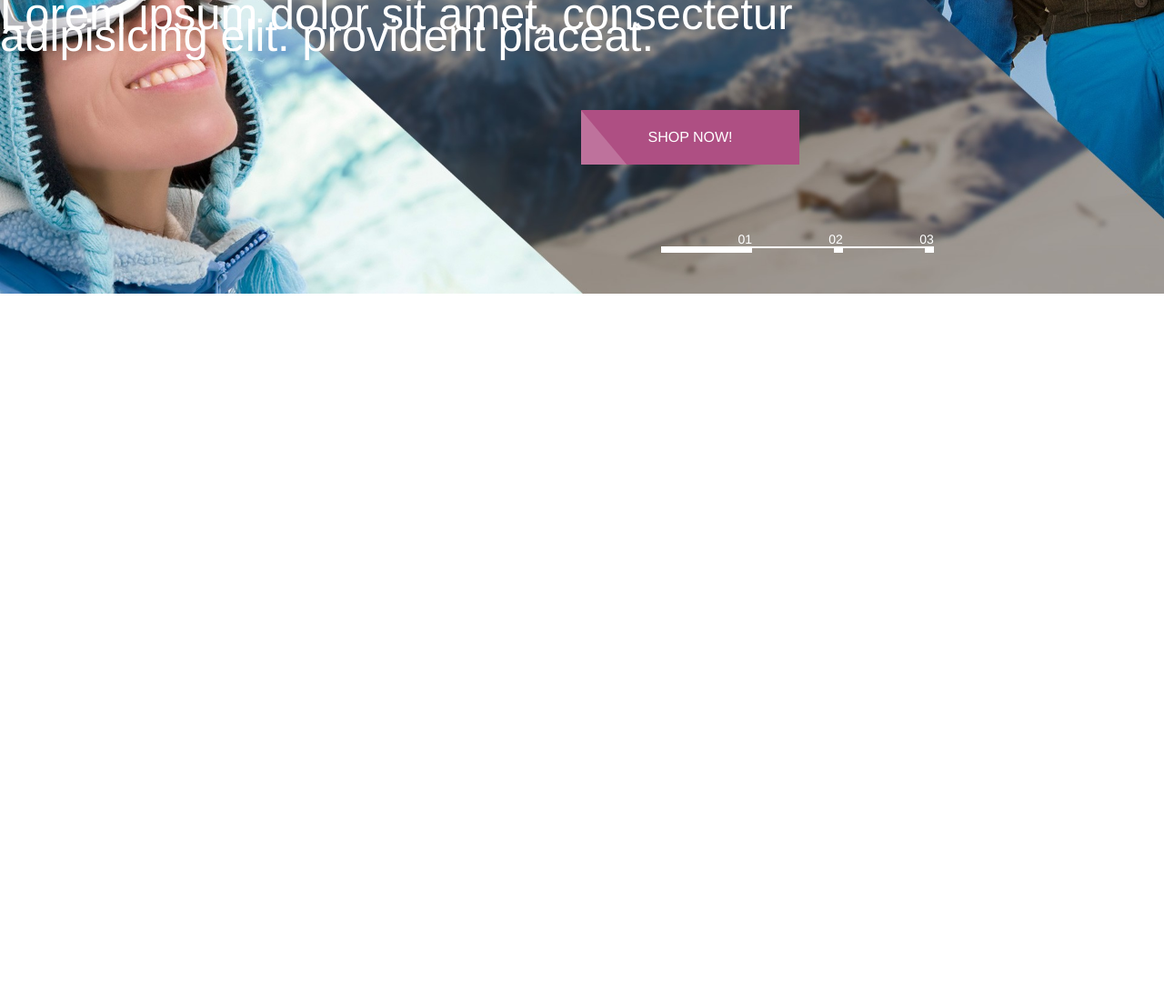
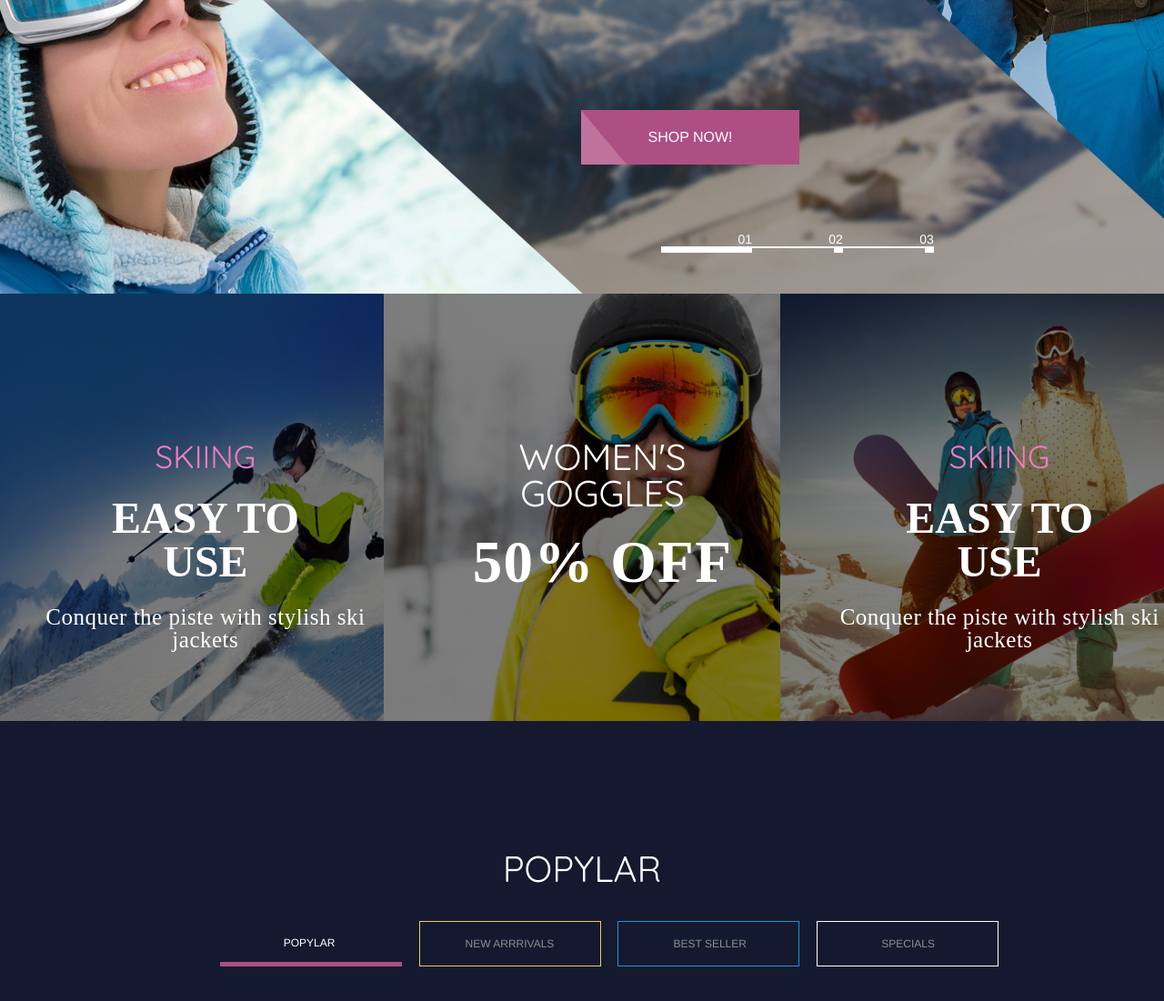
Before and after one commit to vusal87/FinalLahiyye, a plain HTML site: page kensisys/index.html in a window 1280 px wide. Shown: the part 349-1450 px from the top of the page at 91% size. Before the commit the page ends 800 px from the top, so only its background shows below. Drawn offline with nearby package versions, Linux system fonts and the light colour scheme.

Commit message:
Add files via upload

```diff
--- a/kensisys/css/main.css
+++ b/kensisys/css/main.css
@@ -1,19 +1,17 @@
-
-
-
+html body{
+	left: 0;
+	right: 0;
+}
 .logo{
 	overflow: hidden;
 	padding-left: 0;
 	display:inline-block;
-
 }
 .logo .img {
 	background-color: #131313;
 	padding-top: 48px;
 	padding-left: 150px;
-
 	color: #131313;
-
 }
 .logo .btn{
 	overflow: hidden;
@@ -32,7 +30,7 @@
 	font-size: 40px;
 	font-weight: bold;
 	color: white;
-	position: relative;
+	/*position: relative;*/
 	overflow: hidden;
 
 }
@@ -44,13 +42,16 @@
 	transition:all 0.5s ease;
 }
 .logo .btn .overley{
+  width: 100%;
+  height: 100%;
   background:black;
   position:fixed;
   top:0;
   left:0;
   right:0;
   bottom:0;
-  opacity:0.5;
+  opacity:0.9;
+  /*display: none;*/
 }
 .logo .btn:before {
   content:"";
@@ -82,34 +83,38 @@
 
 .header{
 	position: fixed;
+	/*position: relative;*/
 	background: #131313;
 	height: 117px;
 	z-index: 300;
 	right: 0;
 	left: 0;
+
 }
 .nav   > li > a{
 	text-decoration: none;
-    /*font: 300 18px/20px "Jura",sans-serif;*/
     font-size: 15px;
     font-family: sans-serif;
-
 	padding-left: 30px;
 	padding-top: 53px;
 	color: #4A4A4A;
-	position: relative;
+
+
+	/*position: relative;*/
 }
 .nav {
+
 	padding-left: 0px;
 	margin-left: -40px;
-
-
+	right: 0;
+	left: 0;
+	margin: 0;
+	padding: 0;
 }
 .nav   > li > a:hover{
 	color: white;
 	transition: 0.3s;
 	transition-timing-function: linear;
-
 }
 .contact .nas,.user,.bukech,.search{
 	border-left: 1px solid grey;
@@ -206,14 +211,11 @@
   top:-25px;
   left:-20px;
   transition:0.3s;
-
 }
-
 .contact .bukech:hover .fa{
 	transition:all 0.5s ease;
 	transform:scale(1.1);
 }
-
 .contact .search:before{
   content:"";
   top:-154PX;
@@ -223,7 +225,8 @@
   background: #AE4F83;
   transition:all .2.5s;
   transform:rotate(46deg);
-  position:absolute;
+  position:abs-
+  olute;
   overflow: hidden;
 }
 .contact .search:hover:before{
@@ -240,7 +243,6 @@
   position:relative;
   transition:all .5s;
   display:inline-block;
-
 }*/
 /*.contact.search i:hover:after {
   display:inline-block;
@@ -251,7 +253,7 @@
 	height: 100%;
 	top: 0px;
 	width: 100%;
-	position: relative;
+	/*position: relative;*/
 }
 .slider ul{
 	list-style: none;
@@ -259,10 +261,10 @@
 	padding: 0;
 }
 .slider ul li{
-	position: absolute;
+	/*position: relative;*/
 }
 .slider ul li img{
-	position: relative;
+	/*position: relative;*/
 	width: 100%;
 	height: 100%;
 }
@@ -350,22 +352,179 @@ text-decoration: none;
 .slider-buttons .item.active:after {
   left:0;
 }
-.log{
-	position:relative;
-	color: red;
-}
-.container1{
-	width: 100px;
-	height: 100px;
-	background: grey;
-	position: relative;
+.slider .images li p{
+	position: absolute;
+	font-size: 3.5em;
+	margin-top: -320px;
+	right: 300px;
+	padding: 0;
+	color: white;
 }
 
 
 
+.container1{
+    right: 0;
+	left: 0;
+	margin: 0;
+	padding: 0;
+	overflow: hidden;
+}
+.shekiller img{
+	width:100%;
+	height:470px;
+	overflow: hidden;
+	opacity: 5.5;
+	transition:all 0.5s;
+}
+.shekiller{
+    right: 0;
+	left: 0;
+	margin: 0;
+	padding: 0;
+	overflow: hidden;
+}
+.shekiller:after{
+   content:'';
+  background:white;
+  width:100px;
+  height:5px;
+  position:absolute;
+  left:90%;
+  display:block;
+  transition:all .5s;
+  overflow: hidden;
 
+}
+.shekiller .text{
+	/*border: 1px solid red;*/
+	top: 100px;
+	right: 0;
+	left: 45px;
+	position: absolute;
+	z-index: 99;
 
+}
+.shekiller .text > span h3{
+	color:white;
+	font-size: 40px;
+}
+.shekiller .text h3{
+	padding-top: 35px;
+	text-align: center;
+    font-family: 'Quicksand', sans-serif;
+    color: #EE7DC0;
+    font-size: 2.5em;
+}
+.shekiller .text > span h5{
+font-size: 65px;
+font-weight: bold;
+}
+.shekiller .text h2{
+	color: white;
+	font-weight: bold;
+	text-align: center;
+	font-size:48px;
+	font-family: 'Slabo', serif;
+	text-transform: uppercase;
+}
+.shekiller .text h5{
+	text-align: center;
+	color: white;
+	font-size: 25px;
+	font-family: 'Slabo', serif;
+}
+.shekiller .text:after{
+ content:"";
+  top: -211px;
+  right: -239px;
+  width: 921px;
+  height: 705px;
+  background: black;
+  transition:all 0.2s;
+  transform:rotate(50deg);
+  position:absolute;
+  overflow: hidden;
+  opacity: 0.5;
+  z-index: -1;
+}
+.shekiller .text:hover:after{
+  top:200PX;
+  right: 315px;
+  transition:0.5s;
+  overflow: hidden;
+}
+.shekiller:hover img{
+  transition:0.5s;
+  overflow: hidden;
+  transform:scale(1.08);
+}
+.popylar{
+	background: #14192F;
+	width: 100%;
+	height: 1200px;
+}
 
+.popylar .head {
+
+	padding-top:150px;
+	color: white;
+	text-transform: uppercase;
+}
+.popylar .head p{
+	font-size:40px;
+	font-family: 'Quicksand', sans-serif;
+}
+.popylar .popylars{
+	display: inline;
+	list-style: none;
+}
+.popylar .popylars a{
+	color: white;
+	text-decoration: none;
+	float: left;
+	font-size: 12px;
+	line-height: 4;
+	text-transform: uppercase;
+}
+.popylar .popylars li{
+	width: 200px;
+	height:50px;
+	margin-top: 30px;
+	padding-left:70px;
+	margin-left: 15px;
+	display: inline-block;
+}
+.popylar .popylars ul {
+	margin-left: 65px;
+}
+.popylar .popylars ul .popylarr{
+
+ border-bottom: 5px solid #AE4F83;
+}
+
+.popylar .popylars ul .newArrrivals{
+	padding-left: 50px;
+	border: 1px solid #EECC56;
+}
+.popylar .popylars ul .newArrrivals a{
+	color: #8E8E8E;
+}
+.popylar .popylars ul .bestSeller{
+    border: 1px solid #1E96D7;
+    padding-left: 60px;
+}
+.popylar .popylars ul .bestSeller a{
+	color: #8E8E8E;
+}
+.popylar .popylars ul .specials{
+    border: 1px solid #FFFFFF;
+
+}
+.popylar .popylars ul .specials a{
+	color: #8E8E8E;
+
+}
 
 
 
@@ -420,13 +579,7 @@ text-decoration: none;
 
 
 }*/
-.slider .images li p{
-	position: absolute;
-	font-size: 3.5em;
-	margin-top: -320px;
-	right: 300px;
-	padding: 0;
-	color: white;
+
 
 
 
--- a/kensisys/index.html
+++ b/kensisys/index.html
@@ -14,6 +14,8 @@
 	<link rel="stylesheet" href="https://code.getmdl.io/1.3.0/material.indigo-pink.min.css">
 	<script defer src="https://code.getmdl.io/1.3.0/material.min.js"></script>
 	 <link rel="stylesheet" href="css/animate.css">
+	<link href="https://fonts.googleapis.com/css?family=Slabo+27px" rel="stylesheet">
+	<link href="https://fonts.googleapis.com/css?family=Quicksand" rel="stylesheet">
 
   </head>
   <body>
@@ -59,9 +61,9 @@
 			<div class="row">
 
 					<ul class="images">
-						<li> <img src="images/slide1.jpg" alt=""><p>Lorem ipsum dolor sit amet, consectetur adipisicing elit. provident  placeat.</p></li>
-						<li> <img src="images/slide2.jpg" alt=""><p>A molestias quia. Quidem temporibus  quas! Doloribus, modi nisi atque ut.</p> </li>
-						<li> <img src="images/slide3.jpg" alt=""><p>Unde in vel nihil illo. Omnis quas, voluptatibus  necessitatibus, eum iste </p></li>
+						<li> <img src="images/slide1.jpg" alt=""></li>
+						<li> <img src="images/slide2.jpg" alt=""></li>
+						<li> <img src="images/slide3.jpg" alt=""></li>
 					</ul>
 					<div class="slider-button animated infinite bounce" type="button"> <a href="">SHOP NOW!</a></div>
 					<div class="slider-buttons">
@@ -72,19 +74,54 @@
 
 			</div>
 		</div>
-
-
-<div class="log">
-
 		<div class="container-fluid container1">
 				<div class="row">
-					<div class="col-md-4">1</div>
-					<div class="col-md-4">2</div>
-					<div class="col-md-4">3</div>
+					<div class="col-md-4 shekiller">
+					<img src="images/img1.jpg" alt="">
+						<div class="text">
+							<h3>SKIING</h3>
+							<h2>EASY TO <br>USE</h2>
+							<h5>Conquer the piste with stylish ski jackets</h5>
+						</div>
+					</div>
+					<div class="col-md-4 shekiller"><img src="images/img2.jpg" alt="">
+						<div class="text">
+						<span>
+							<h3>WOMEN'S <br>GOGGLES</h3>
+
+							<h5>50% OFF</h5>
+						</span>
+						</div>
+					</div>
+					<div class="col-md-4 shekiller"><img src="images/img3.jpg" alt="">
+						<div class="text">
+							<h3>SKIING</h3>
+							<h2>EASY TO <br>USE</h2>
+							<h5>Conquer the piste with stylish ski jackets</h5>
+						</div>
+					 </div>
 				</div>
-			</div>
+		</div>
+		<div class="container-fluid popylar">
+			<div class="row">
+				<div class="col-md-4"></div>
+				<div class="col-md-4 head"><p class="text-center">popylar</p></div>
+				<div class="col-md-4"></div>
 
-</div>
+				<div class="col-md-1"></div>
+				<div class="col-md-10 popylars">
+					<ul>
+					<li class="popylarr"><a href="">popylar</a> </li>
+					<li class="newArrrivals"><a href="">new arrrivals</a> </li>
+					<li class="bestSeller"><a href="">best seller</a> </li>
+					<li class="specials"><a href="">specials</a> </li>
+				</ul>
+				</div>
+				<div class="col-md-1"></div>
+
+		    </div>
+		</div>
+
 
 
 
--- a/kensisys/js/main.js
+++ b/kensisys/js/main.js
@@ -28,6 +28,12 @@ var mycls = $(".slider-buttons");
 });
 
 
+    $(".shekiller .text").mouseover(function(){
+        $(this).css({"padding-top":"25px","transition":"all 0.5s"});
+         });
+        $(".shekiller .text").mouseout(function(){
+        $(this).css("padding-top", "0px");
+         });
 
 
 });
```
